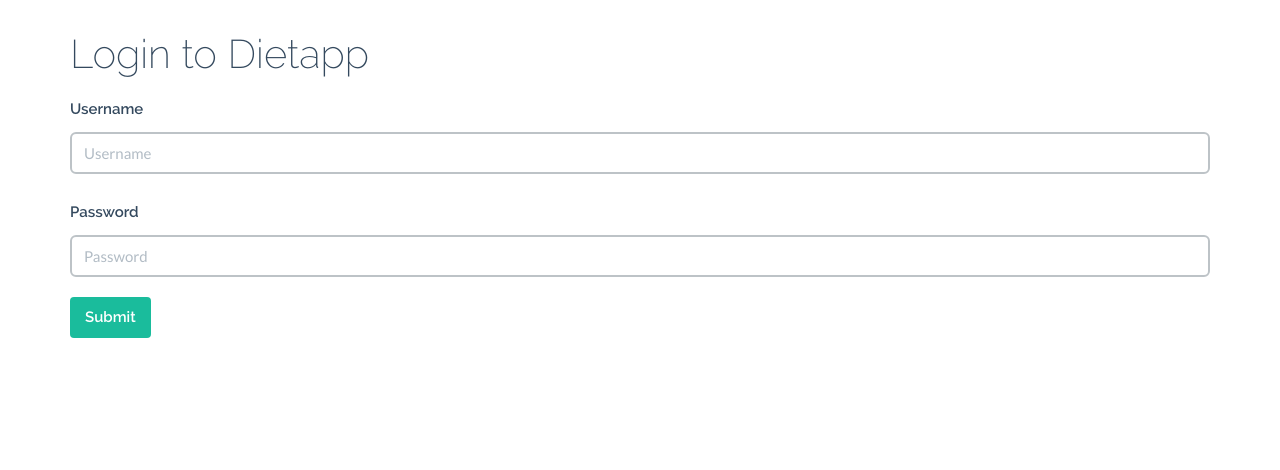
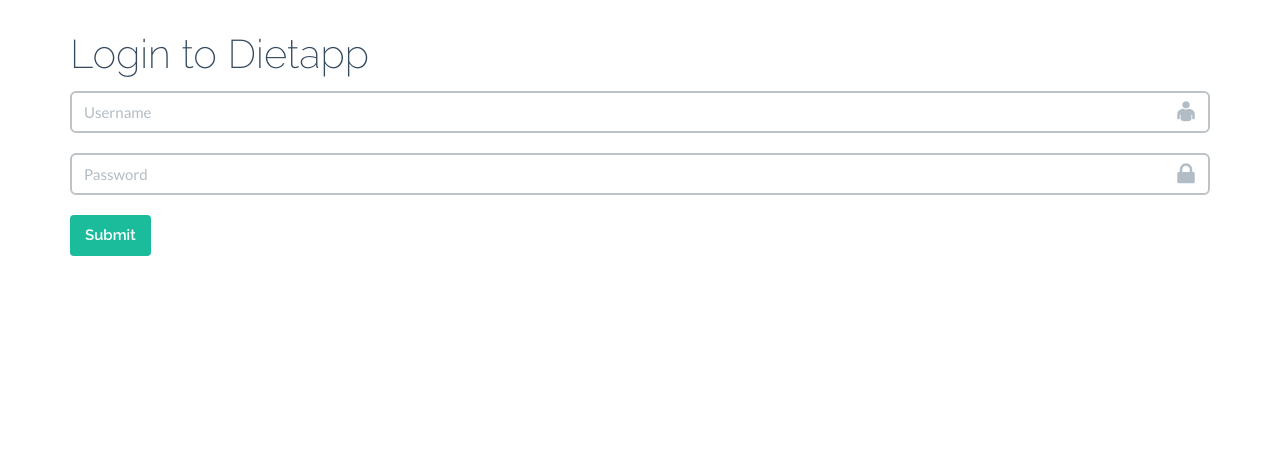
Before and after one commit to FadyKalo-zz/fare, a Django app: page /dietapp/login/ in a window 1280 px wide. Shown: the part 53-523 px from the top of the page. Run offline with Django 3.2, Linux system fonts and the light colour scheme; parts of the project's set-up code (start-up, migrations or seed data) failed here and were passed over; some libraries are stand-ins or nearby versions.

Commit message:
fixed registration issues with required fields

```diff
--- a/fare_project_django/fare/dietapp/forms.py
+++ b/fare_project_django/fare/dietapp/forms.py
@@ -3,19 +3,36 @@
 from dietapp.models import UserProfile
 from django.contrib.auth.models import User
 
+
 class UserForm(forms.ModelForm):
-    username = forms.CharField(help_text="Please enter a username.")
-    email = forms.CharField(help_text="Please enter your email.")
-    password = forms.CharField(widget=forms.PasswordInput(), help_text="Please enter a password.")
+	username = forms.CharField(help_text="Please enter a username.")
+	password = forms.CharField(widget=forms.PasswordInput(), help_text="Please enter a password.")
+	email = forms.CharField(help_text="Please enter your email.")
 
-    class Meta:
-        model = User
-        fields = ['username', 'email', 'password']
+	class Meta:
+		model = User
+		fields = ['username', 'password', 'email', ]
+
 
 class UserProfileForm(forms.ModelForm):
-    website = forms.URLField(help_text="Please enter your website.", required=False)
-    picture = forms.ImageField(help_text="Select a profile image to upload.", required=False)
+	GENDER_CHOICES = (('M', 'Male'), ('F', 'Female'))
 
-    class Meta:
-        model = UserProfile
-        fields = ['website', 'picture']
+	# website = forms.URLField(help_text="Please enter your website.", required=False)
+	# picture = forms.ImageField(help_text="Select a profile image to upload.", required=False)
+	age = forms.IntegerField(help_text="Select your age.", required=True)
+	weight = forms.IntegerField(help_text="Select your weight.", required=True, min_value=0)
+	height = forms.IntegerField(help_text="Select your height", required=True, min_value=0)
+	gender = forms.ChoiceField(help_text="Select your gender", required=True, choices=GENDER_CHOICES)
+	avg_cooking_time = forms.IntegerField(help_text="Select your Average Cooking Time.", required=True, min_value=0)
+
+	class Meta:
+		model = UserProfile
+		fields = [
+			'height',
+			'age',
+			'weight',
+			'avg_cooking_time',
+			'gender'
+			# 'website',
+			# 'picture'
+		]
--- a/fare_project_django/fare/dietapp/templates/dietapp/login.html
+++ b/fare_project_django/fare/dietapp/templates/dietapp/login.html
@@ -8,17 +8,23 @@
                 <form id="login_form" method="post" action="/dietapp/login/" role="form">
                     {% csrf_token %}
                     <div class="form-group">
-                    <label for="uname">Username</label>
-                    <input type="text" class="form-control" id="uname" placeholder="Username" name="username"
+
+                        <input type="text" class="form-control login-field" id="uname" placeholder="Username"
+                               name="username"
                                value=""
                                size="50">
+                        <label class="input-icon fui-user" for="uname"></label>
+
                     </div>
                     <div class="form-group">
-                    <label for="pwd">Password</label>
-                    <input type="password" class="form-control" id="pwd" placeholder="Password" name="password"
+
+                        <input type="password" class="form-control login-field" id="pwd" placeholder="Password"
+                               name="password"
                                value=""
                                size="50">
+                        <label class="input-icon fui-lock" for="pwd"></label>
                     </div>
+
                     <div class="form-group">
                         <button type="submit" class="btn btn-primary" style="">Submit</button>
                     </div>
--- a/fare_project_django/fare/dietapp/templates/dietapp/register.html
+++ b/fare_project_django/fare/dietapp/templates/dietapp/register.html
@@ -3,7 +3,7 @@
 {% block body_block %}
 
     <div class="container">
-        <h3>Register with Rango</h3>
+        <h3>Register</h3>
 
         <div class="container">
             {% if registered %}
--- a/fare_project_django/fare/dietapp/templates/layouts/main.html
+++ b/fare_project_django/fare/dietapp/templates/layouts/main.html
@@ -36,7 +36,7 @@
                         <li><a href="/dietapp/register/">Register</a></li>
                         <li><a href="/dietapp/login/">Login</a></li>
                     {% endif %}
-                    <li><a href="#fakelink">Settings</a></li>
+                    <li><a href="/dietapp/settings">Settings</a></li>
                     <li><a href="#fakelink">About Us</a></li>
                 </ul>
             </div>
--- a/fare_project_django/fare/dietapp/urls.py
+++ b/fare_project_django/fare/dietapp/urls.py
@@ -6,6 +6,7 @@
 urlpatterns = patterns('',
     url(r'^recipe/(?P<meal>\w{5,10})/$', views.get_recipes, name = 'get_recipes'),
     url(r'^$', views.diets_v2, name = 'home'),
+    url(r'^settings/$', views.settings_page, name = 'settings'),
     url(r'^meals/$', views.recipes_v2, name = 'meals'),
 	url(r'^recipe/$', views.recipe, name='recipe'), # call this url http://127.0.0.1:8080/dietapp/diet/meal/recipe/?recipe_id=Pomegranate-Breakfast-Soda-Food-Network
 	url(r'^register/$', views.register, name='register'), # ADDED NEW PATTERN FOR THE REGISTRATION!
--- a/fare_project_django/fare/dietapp/views.py
+++ b/fare_project_django/fare/dietapp/views.py
@@ -71,7 +71,10 @@
 @login_required
 def recipes_v2(request):
 	template = loader.get_template('dietapp/recipes_v2.html')
-	context = RequestContext(request, {})
+	diet=request.GET.get('diet','')
+	context = RequestContext(request, {
+		'diet':diet
+	})
 	return HttpResponse(template.render(context))
 
 
@@ -102,6 +105,8 @@
 
 
 def register(request):
+	fav_color = request.session["fav_color"]
+	print fav_color
 	# Like before, get the request's context.
 	context = RequestContext(request)
 
@@ -161,28 +166,28 @@
 
 
 def user_login(request):
-	# Like before, obtain the context for the user's request.
+
+	# Set a session value:
+	request.session["fav_color"] = "blue"
+
+	# Obtain the context for the user's request.
 	context = RequestContext(request)
 
 	# If the request is a HTTP POST, try to pull out the relevant information.
 	if request.method == 'POST':
-		# Gather the username and password provided by the user.
 		# This information is obtained from the login form.
 		username = request.POST['username']
 		password = request.POST['password']
 
-		# Use Django's machinery to attempt to see if the username/password
-		# combination is valid - a User object is returned if it is.
+		# To see if the username/password combination is valid
 		user = authenticate(username=username, password=password)
 
 		# If we have a User object, the details are correct.
-		# If None (Python's way of representing the absence of a value), no user
-		# with matching credentials was found.
 		if user is not None:
 			# Is the account active? It could have been disabled.
 			if user.is_active:
 				# If the account is valid and active, we can log the user in.
-				# We'll send the user back to the homepage.
+				# Send the user back to the homepage.
 				login(request, user)
 				return HttpResponseRedirect('/dietapp/')
 			else:
@@ -194,17 +199,21 @@
 			return HttpResponse("Invalid login details supplied.")
 
 	# The request is not a HTTP POST, so display the login form.
-	# This scenario would most likely be a HTTP GET.
 	else:
-		# No context variables to pass to the template system, hence the
-		# blank dictionary object...
+		# No context variables to pass to the template system
 		return render_to_response('dietapp/login.html', {}, context)
 
 
 @login_required
 def user_logout(request):
-	# Since we know the user is logged in, we can now just log them out.
+	# just log  out.
 	logout(request)
 
 	# Take the user back to the homepage.
 	return HttpResponseRedirect('/dietapp/')
+
+@login_required
+def settings_page(request):
+	template = loader.get_template('dietapp/settings_page.html')
+	context = RequestContext(request, {})
+	return HttpResponse(template.render(context))
```
Also changed, not shown: fare_project_django/fare/dietapp/models.py (+11 -6 lines), fare_project_django/fare/db.sqlite3. Lines whose indentation alone changed are shown as unchanged.
